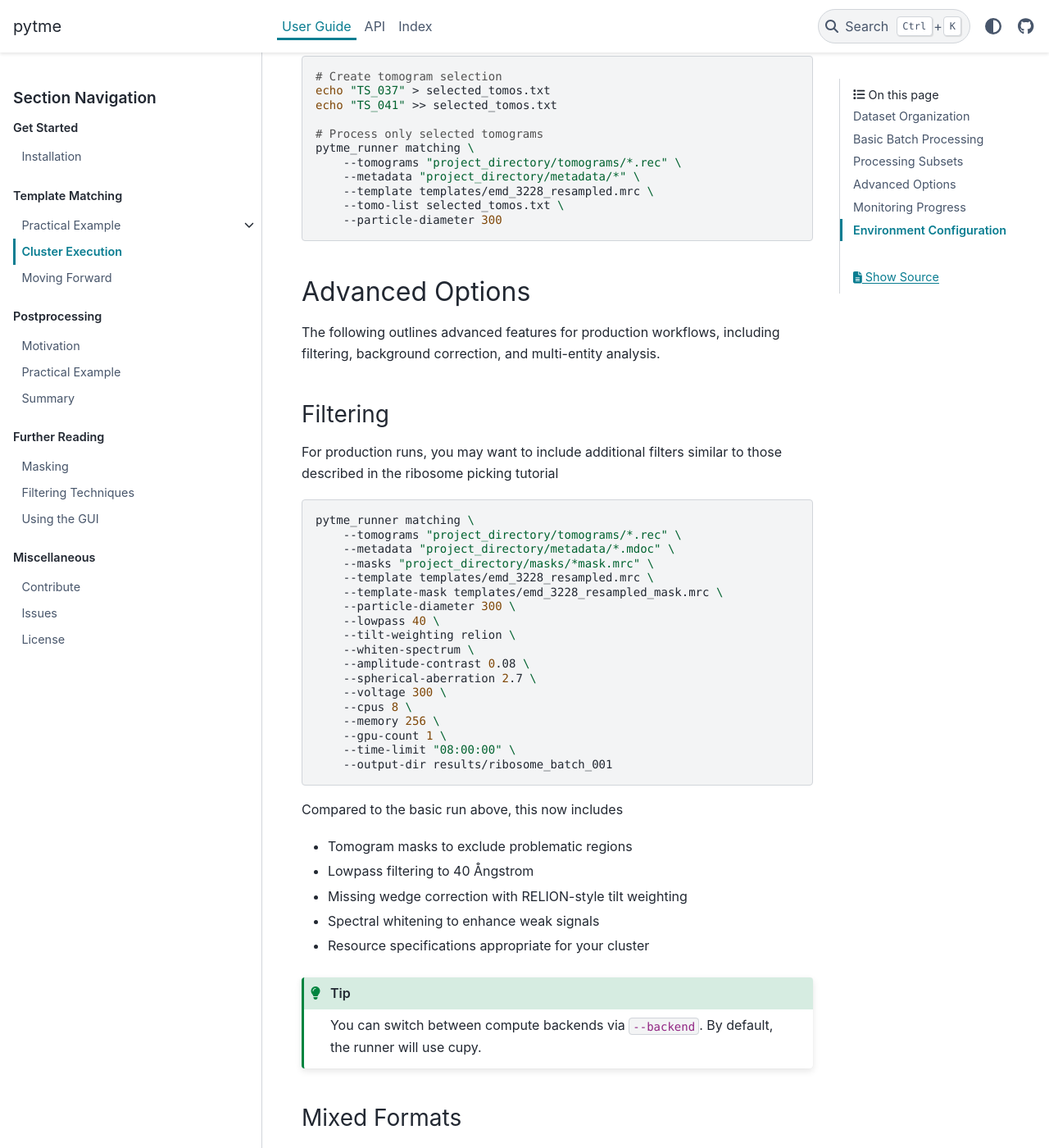
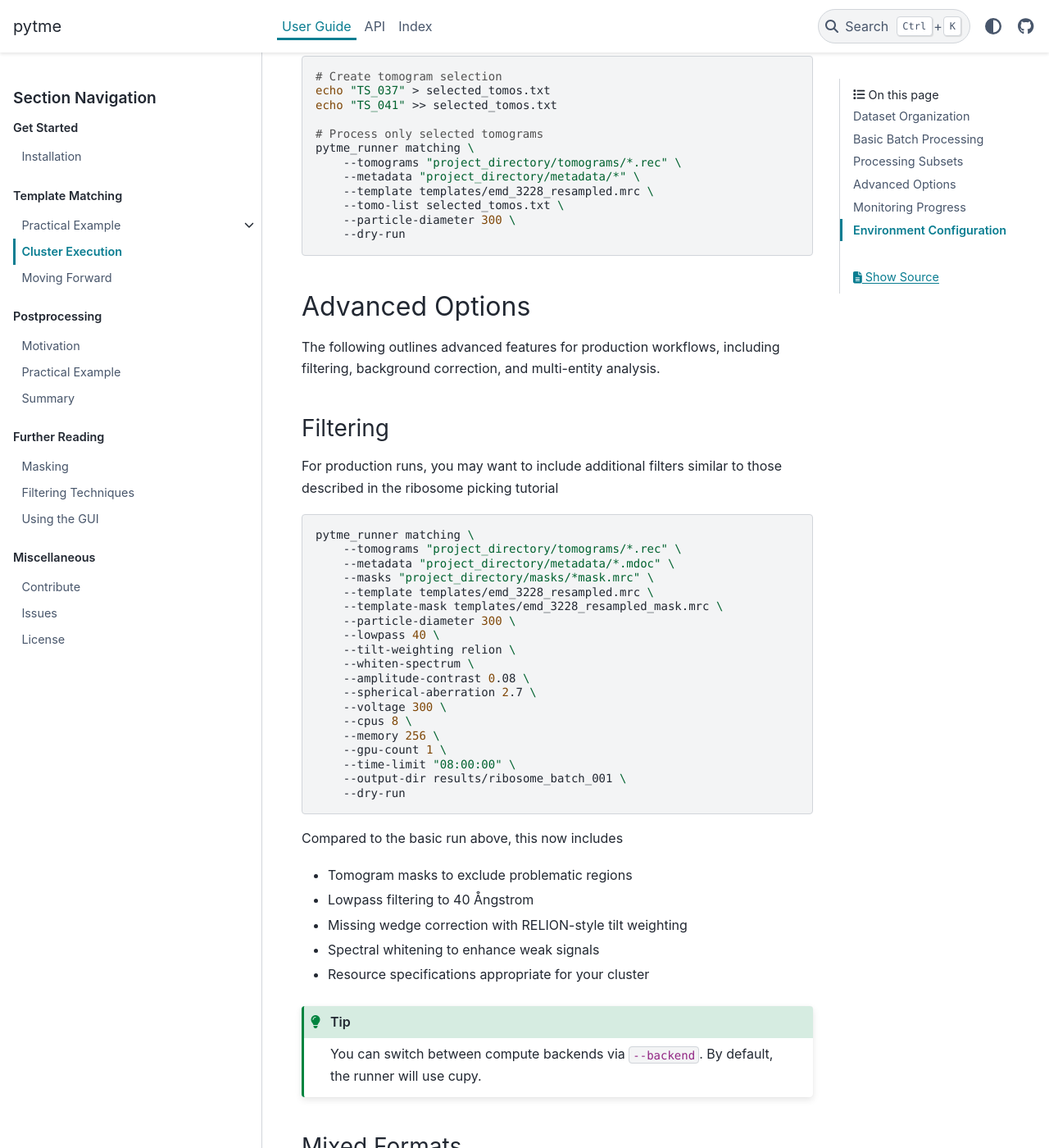
Before and after one commit to KosinskiLab/pyTME, a Sphinx documentation site: the page built from doc/quickstart/matching/cluster.rst, in a window 1280 px wide and 1400 px high, scrolled down 3520 px. Shown: the whole window at 82% size. Built offline with Sphinx 7.4.7 and the PyData theme 0.15.4, drawn with Linux system fonts in a browser that asks for light colours.

Commit message:
Updated docs

```diff
--- a/doc/quickstart/matching/cluster.rst
+++ b/doc/quickstart/matching/cluster.rst
@@ -166,7 +166,8 @@ To process only specific tomograms, create a list file
         --metadata "project_directory/metadata/*" \
         --template templates/emd_3228_resampled.mrc \
         --tomo-list selected_tomos.txt \
-        --particle-diameter 300
+        --particle-diameter 300 \
+        --dry-run
 
 
 Advanced Options
@@ -198,7 +199,8 @@ For production runs, you may want to include additional filters similar to those
         --memory 256 \
         --gpu-count 1 \
         --time-limit "08:00:00" \
-        --output-dir results/ribosome_batch_001
+        --output-dir results/ribosome_batch_001 \
+        --dry-run
 
 
 Compared to the basic run above, this now includes
@@ -225,7 +227,8 @@ You can mix formats by adapting the glob patterns. For instance for metadata
         --tomograms "project_directory/tomograms/*.rec" \
         --metadata "project_directory/metadata/*" \
         --template templates/emd_3228_resampled.mrc \
-        --particle-diameter 300
+        --particle-diameter 300 \
+        --dry-run
 
 The ``metadata/*`` pattern will match ``.mdoc``, ``.xml``, ``.star``, and other supported formats, automatically pairing each tomogram with its corresponding metadata file. However, note that when multiple metadata files exist for a given tomogram, the runner will default to the first one it encountered.
 
```
Also changed, not shown: 2 other files.
